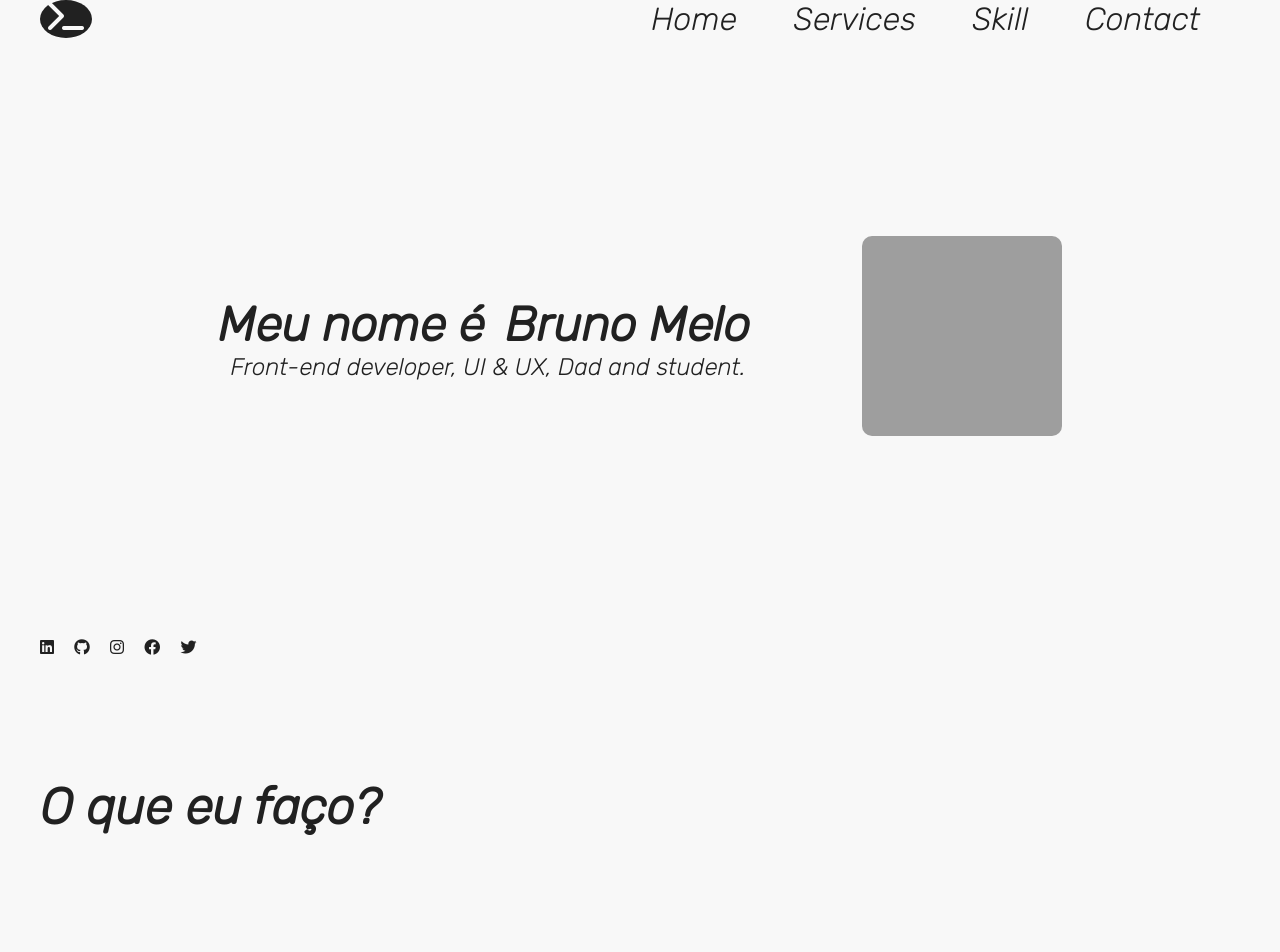
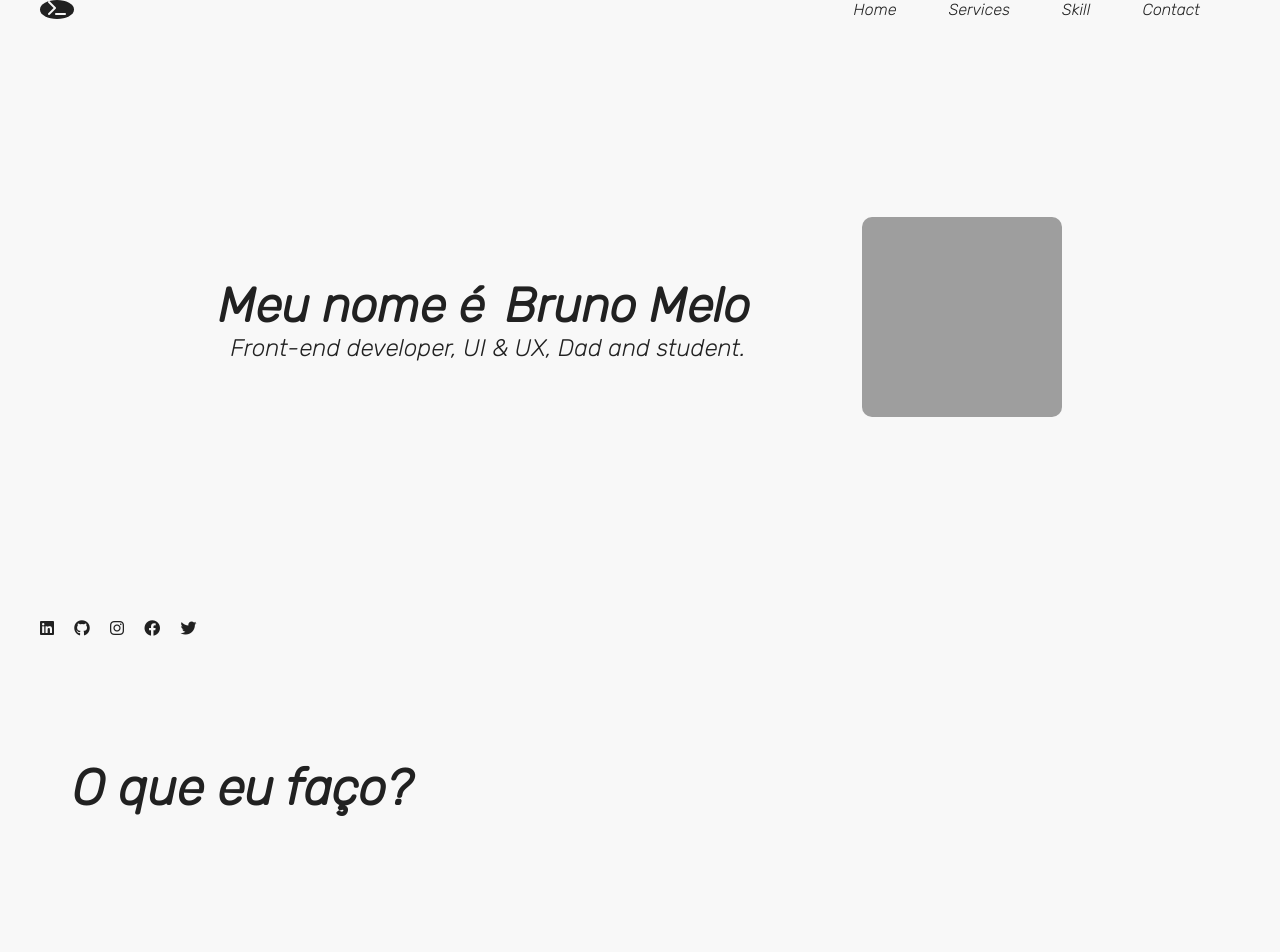
Before and after one commit to brd3v/portfolio, a plain HTML site: page index.html in a window 1280 px wide. Shown: the top 952 px of the page. Drawn offline with Linux system fonts and the light colour scheme; grey boxes are pictures that could not be loaded.

Commit message:
Add files via upload

```diff
--- a/style.css
+++ b/style.css
@@ -15,16 +15,18 @@ body{
 nav{
     display:flex;
     justify-content: space-between;
-    font-size: 4vh;
 
 }
 a{
     text-decoration: none;
-    color: #212121;
     margin-right: 5vh;
     border-radius: 15px;
+    color: #212121;
 }
-
+a:hover{
+color:#212121;
+background-color: #f8f8f8;
+}
 
 .logo{
 
@@ -104,7 +106,8 @@ main{
 }
 .descri{
     font-size: 50px;
-text-align: start;
+margin-left: 5vh;
+text-align: start;}
 .tecnologyone{
     display: flex;
     justify-content: space-between;
@@ -163,15 +166,14 @@ footer{
 
 @media screen and (max-width: 600px) {
     nav{
-        width:100%
+        width:100%;
         display:flex;
         justify-content: space-between;
     font: 1rem;;
     }
     a{
-        display: flex;
         text-decoration: none;
-        color: #212121;
+
 
 
     }
@@ -193,10 +195,9 @@ footer{
     .apresentation{
         font-size: 1vh;
     }
-    body{
-        width:375px;
-        overflow: hidden
-;    }
+   hr{
+       width: 100%;
+   }
 .secound{
     text-align: center;
     align-items: center;
```
